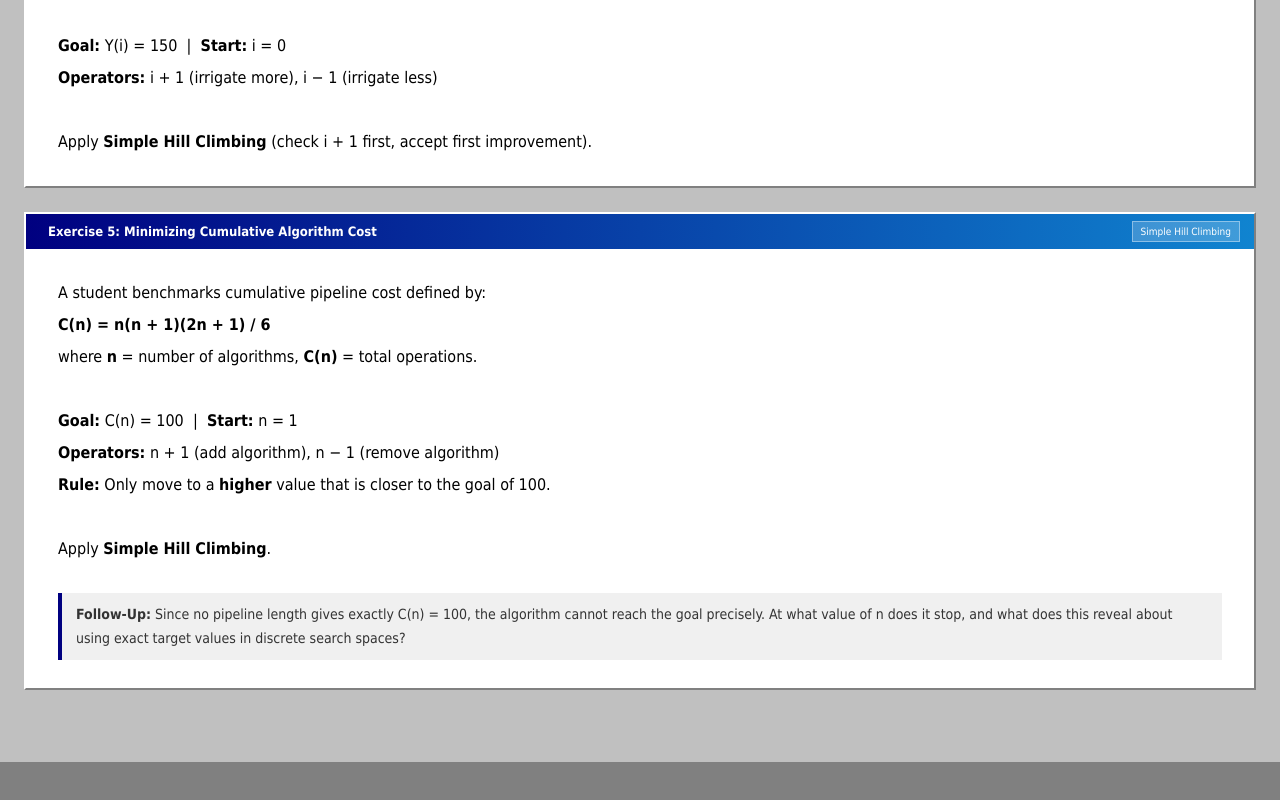
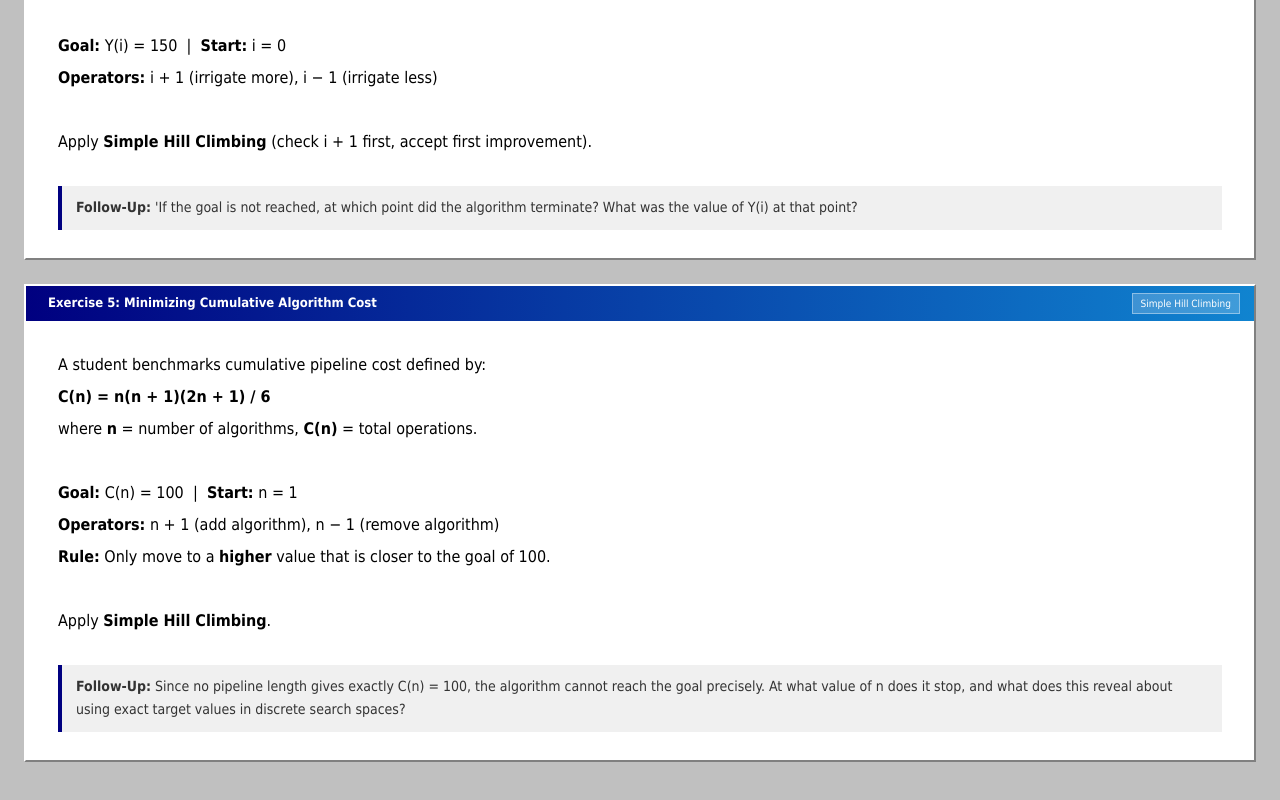
Before and after one commit to Renz5678/Hill-Climbing-Exercises, a React (Vite) app: page / in a window 1280 px wide. Shown: the part 1638-2438 px from the top of the page. Before the commit the page ends 2400 px from the top, so only its background shows below. Built offline with nearby package versions, Linux system fonts and the light colour scheme.

Commit message:
added follow up question

```diff
--- a/src/data/exercises.jsx
+++ b/src/data/exercises.jsx
@@ -120,6 +120,11 @@ export const exercises = [
     subtitle: 'Optimal Irrigation Schedule',
     algorithmLabel: 'Simple Hill Climbing',
     content: ex4Content,
+    followUp: (
+      <>
+        <b>Follow-Up:</b> 'If the goal is not reached, at which point did the algorithm terminate? What was the value of Y(i) at that point?
+      </>
+    ),
   },
   {
     id: 5,
```
